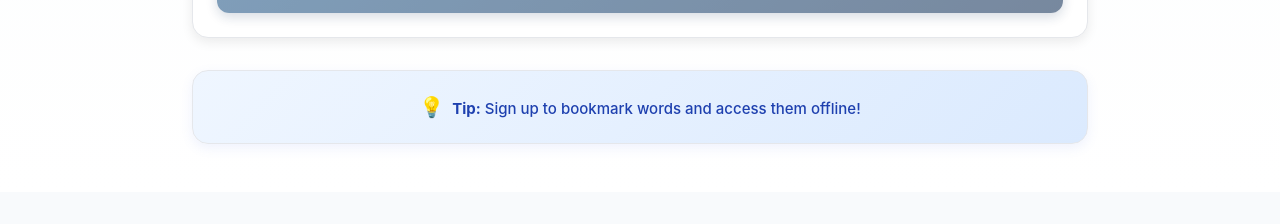
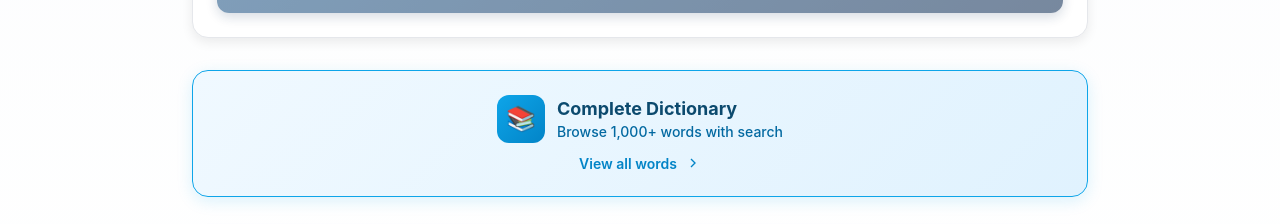
Before and after one commit to nguyenthuan155632/z-dict, a Next.js app: page / in a window 1280 px wide. Shown: the part 728-952 px from the top of the page. Before the commit the page ends 920 px from the top, so only its background shows below. Built offline with nearby package versions, Linux system fonts and the light colour scheme; no server answers.

Commit message:
add link

```diff
--- a/src/app/page.tsx
+++ b/src/app/page.tsx
@@ -62,6 +62,83 @@ export default async function HomePage() {
 
         <MobileTranslationInterface isAuthenticated={!!session?.user} />
 
+        {/* Complete Dictionary Entry Point */}
+        <div style={{
+          maxWidth: '56rem',
+          margin: '2rem auto 0',
+        }}>
+          <a
+            href="/words"
+            style={{
+              display: 'block',
+              textDecoration: 'none',
+              background: 'linear-gradient(135deg, #f0f9ff 0%, #e0f2fe 100%)',
+              borderRadius: '1rem',
+              padding: '1.5rem',
+              textAlign: 'center',
+              border: '1px solid #0ea5e9',
+              boxShadow: '0 4px 16px rgba(14, 165, 233, 0.15)',
+              transition: 'all 0.3s ease',
+              cursor: 'pointer',
+            }}
+          >
+            <div style={{
+              display: 'flex',
+              alignItems: 'center',
+              justifyContent: 'center',
+              gap: '0.75rem',
+              marginBottom: '0.75rem',
+            }}>
+              <div style={{
+                width: '48px',
+                height: '48px',
+                background: 'linear-gradient(135deg, #0ea5e9 0%, #0284c7 100%)',
+                borderRadius: '0.75rem',
+                display: 'flex',
+                alignItems: 'center',
+                justifyContent: 'center',
+                fontSize: '1.5rem',
+              }}>
+                📚
+              </div>
+              <div style={{
+                textAlign: 'left',
+              }}>
+                <h3 style={{
+                  fontSize: '1.125rem',
+                  fontWeight: '700',
+                  color: '#0c4a6e',
+                  margin: '0 0 0.25rem 0',
+                }}>
+                  Complete Dictionary
+                </h3>
+                <p style={{
+                  fontSize: '0.875rem',
+                  color: '#0369a1',
+                  margin: 0,
+                  fontWeight: '500',
+                }}>
+                  Browse 1,000+ words with search
+                </p>
+              </div>
+            </div>
+            <div style={{
+              display: 'flex',
+              alignItems: 'center',
+              justifyContent: 'center',
+              gap: '0.5rem',
+              color: '#0284c7',
+              fontSize: '0.875rem',
+              fontWeight: '600',
+            }}>
+              <span>View all words</span>
+              <svg width="16" height="16" viewBox="0 0 24 24" fill="none" stroke="currentColor" strokeWidth="2">
+                <path d="M9 18l6-6-6-6" />
+              </svg>
+            </div>
+          </a>
+        </div>
+
         {!session?.user && (
           <div style={{
             maxWidth: '56rem',
```
